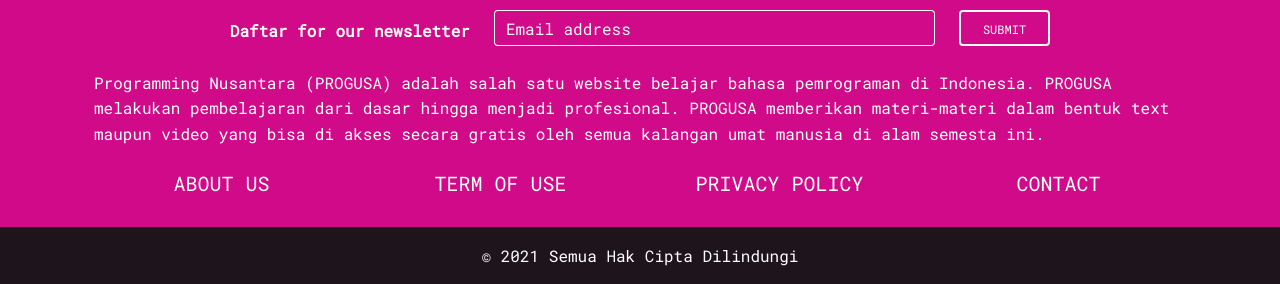
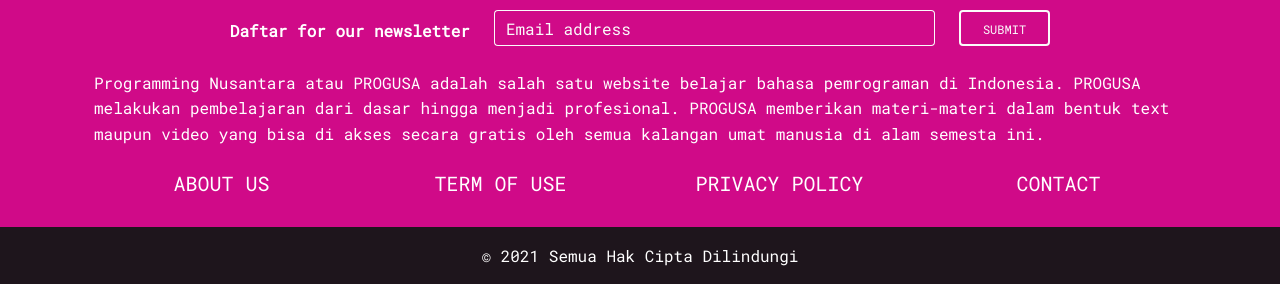
Before and after one commit to progusa/progusa.github.io, a plain HTML site: page index.html in a window 1280 px wide. Shown: the part 942-1226 px from the top of the page. Drawn offline with nearby package versions, Linux system fonts and the light colour scheme.

Commit message:
Update index.html

```diff
--- a/index.html
+++ b/index.html
@@ -278,7 +278,7 @@
             <!-- Section: Text -->
             <section class="mb-4">
                 <p>
-                    Programming Nusantara (PROGUSA) adalah salah satu website belajar bahasa pemrograman di Indonesia. PROGUSA melakukan pembelajaran dari dasar hingga menjadi profesional. PROGUSA memberikan materi-materi dalam bentuk text maupun video yang bisa di akses
+                    Programming Nusantara atau PROGUSA adalah salah satu website belajar bahasa pemrograman di Indonesia. PROGUSA melakukan pembelajaran dari dasar hingga menjadi profesional. PROGUSA memberikan materi-materi dalam bentuk text maupun video yang bisa di akses
                     secara gratis oleh semua kalangan umat manusia di alam semesta ini.
                 </p>
             </section>
```
